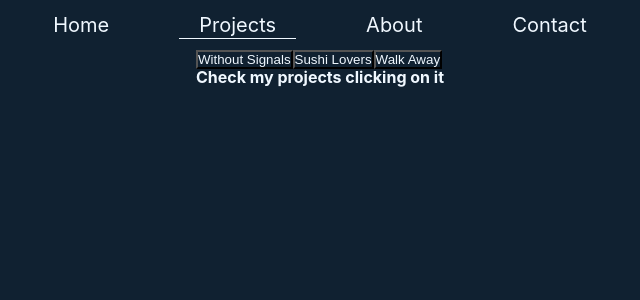
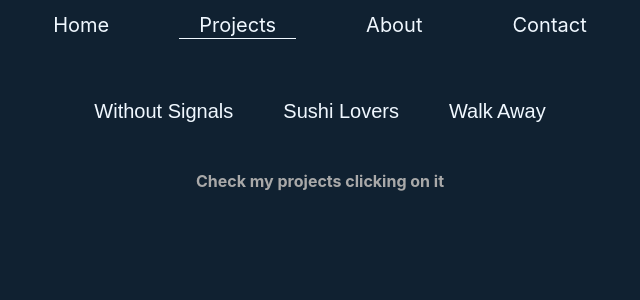
Before and after one commit to avalen28/portfolio, a React (Create React App) app: page /projects in a window 1280 px wide. Shown: the top 300 px of the page, without its empty margins (320-960 px from the left). Built offline with nearby package versions, Linux system fonts and the light colour scheme.

Commit message:
adds styles in home view and about

```diff
--- a/src/App.css
+++ b/src/App.css
@@ -58,3 +58,26 @@ a {
   width: 50%;
   object-fit: contain;
 }
+.project-container {
+  width: 90%;
+  height: auto;
+  display: flex;
+  flex-direction: column;
+  justify-content: center;
+  align-items: center;
+}
+.project-header {
+  width: 90%;
+  display: flex;
+  justify-content: center;
+  gap: 50px;
+  margin-top: 50px;
+}
+.project-header button {
+  border: none;
+  font-size: 20px;
+}
+.project-container h3 {
+  margin-top: 50px;
+  color: darkgray;
+}
```
